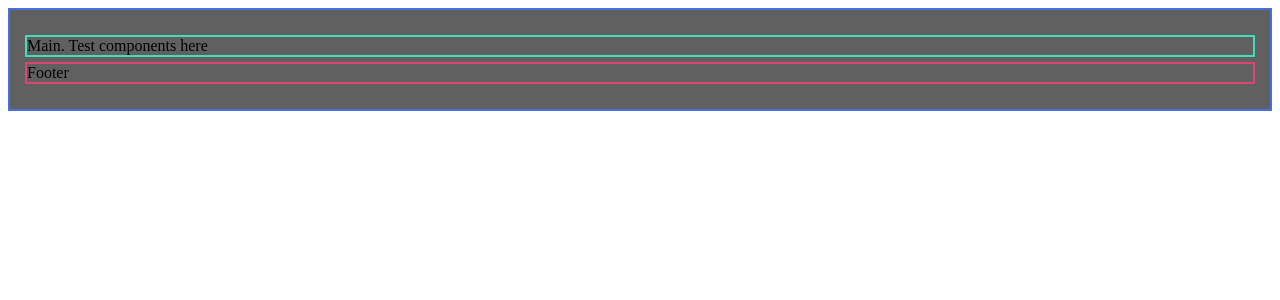
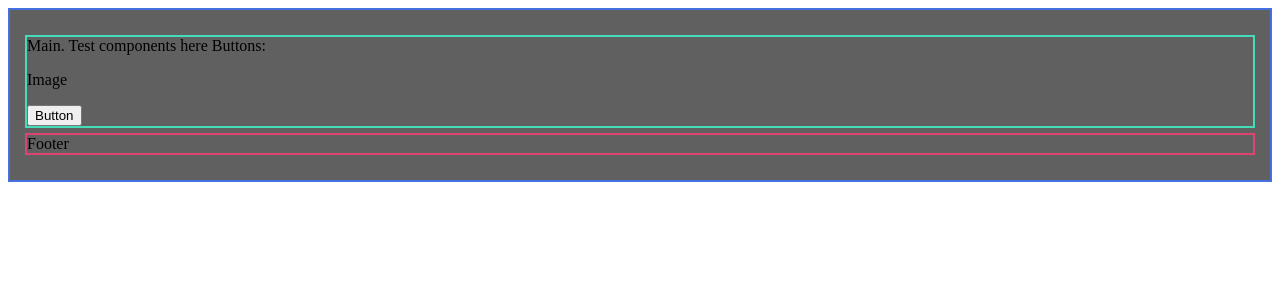
Before and after one commit to sinum-capital/sinum-web-fe, a Next.js app: page / in a window 1280 px wide. Shown: the top 300 px of the page. Built offline with nearby package versions, Linux system fonts and the light colour scheme.

Commit message:
Display button

```diff
--- a/app/page.tsx
+++ b/app/page.tsx
@@ -1,3 +1,4 @@
+import { CustomButton } from "@/ui-components/CustomButton";
 import styles from "./page.module.scss";
 
 export default function Home() {
@@ -5,6 +6,10 @@ export default function Home() {
     <div className={styles.page}>
       <main className={styles.main}>
         Main. Test components here
+        Buttons:
+        <div>
+          <CustomButton/>
+        </div>
       </main>
       <footer className={styles.footer}>
         Footer
```
